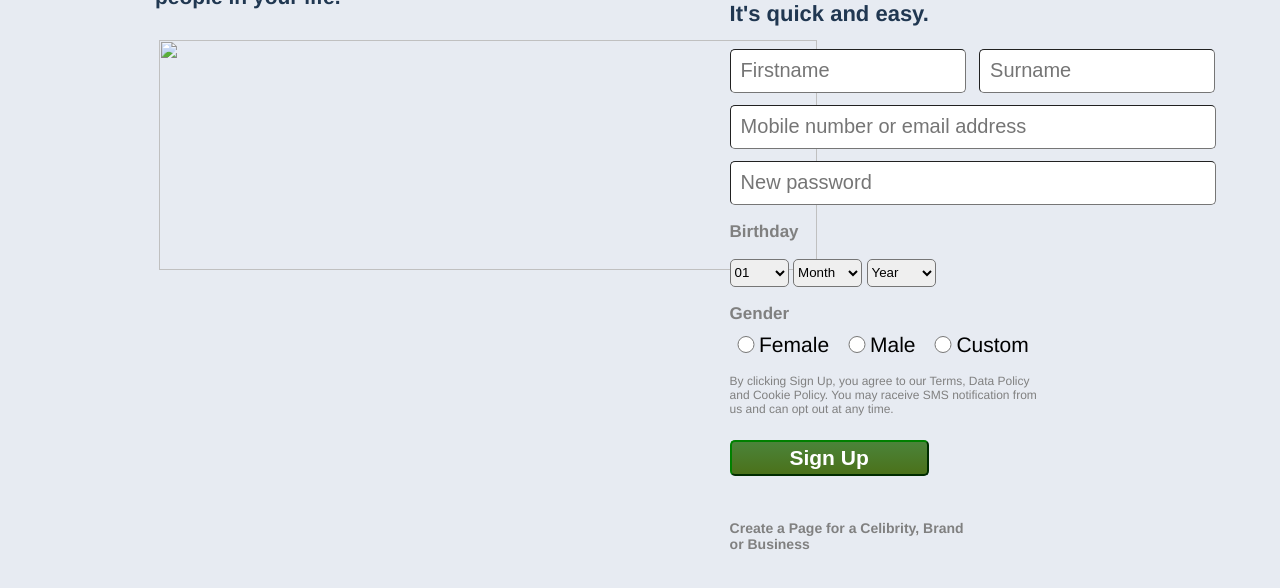
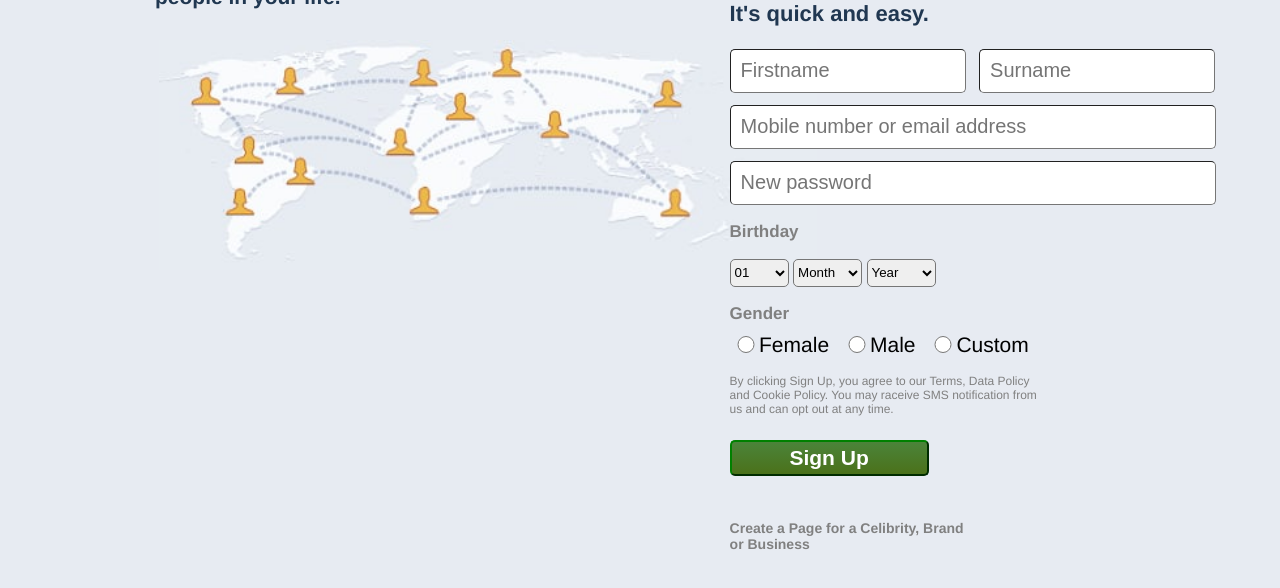
Before and after one commit to nandhusuresh1234/fb_clone, a plain HTML site: page index.html in a window 1280 px wide. Shown: the part 172-760 px from the top of the page. Drawn offline with Linux system fonts and the light colour scheme; the site is published under a folder, as on GitHub Pages, so addresses that start at the root find nothing.

Commit message:
author -commit change

```diff
--- a/index.html
+++ b/index.html
@@ -36,7 +36,7 @@
         <div class="main-body">
             <div class="left-section">
                 <p class="sentence-1">Facebook helps you to connect and share with the<br> people in your life.</p>
-                <img class="image" src="/fb.jpg" alt="">
+                <img class="image" src="fb.jpg" alt="">
             </div>
             <div class="right-section">
                 <h1 class="heading">Create an account</h1>
```
